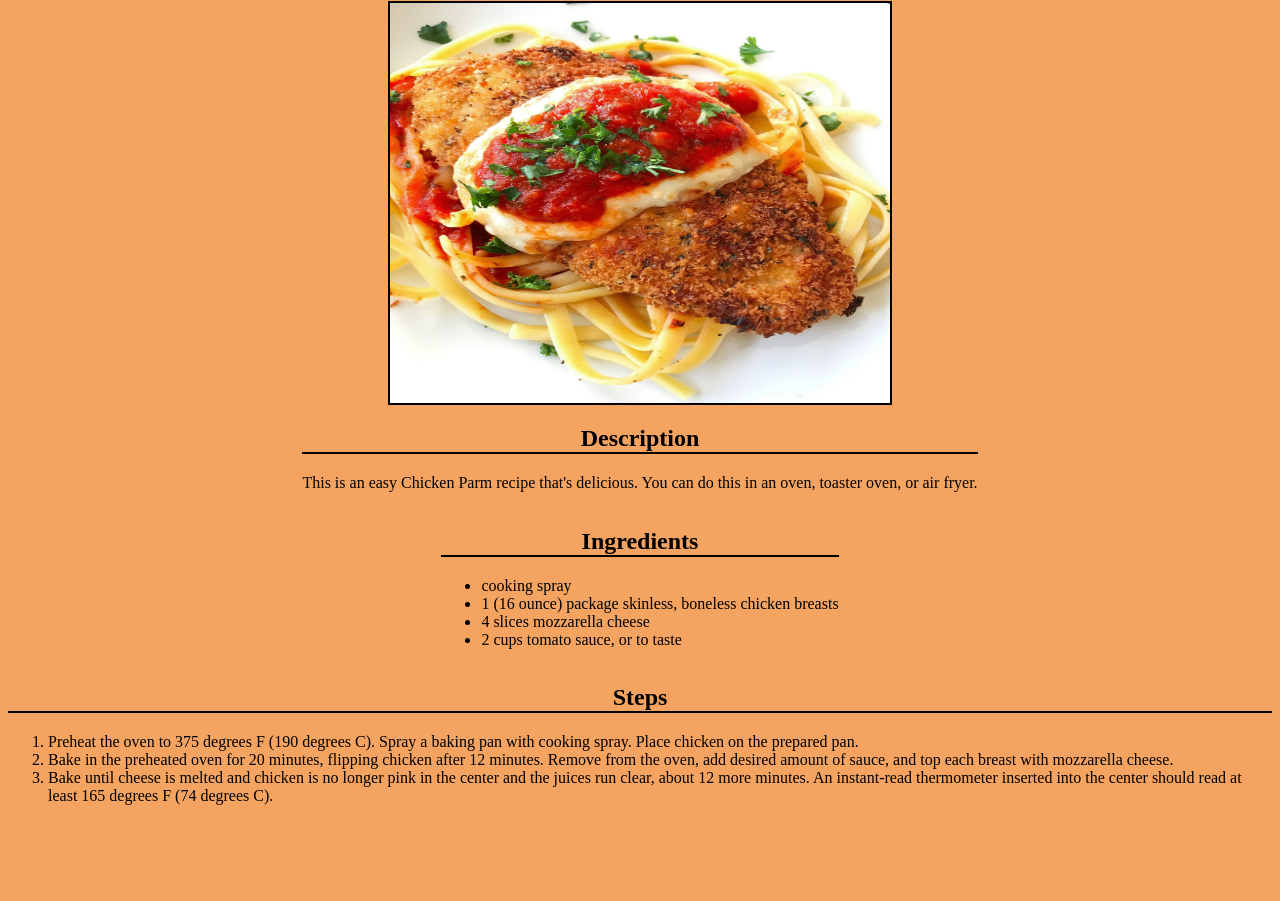
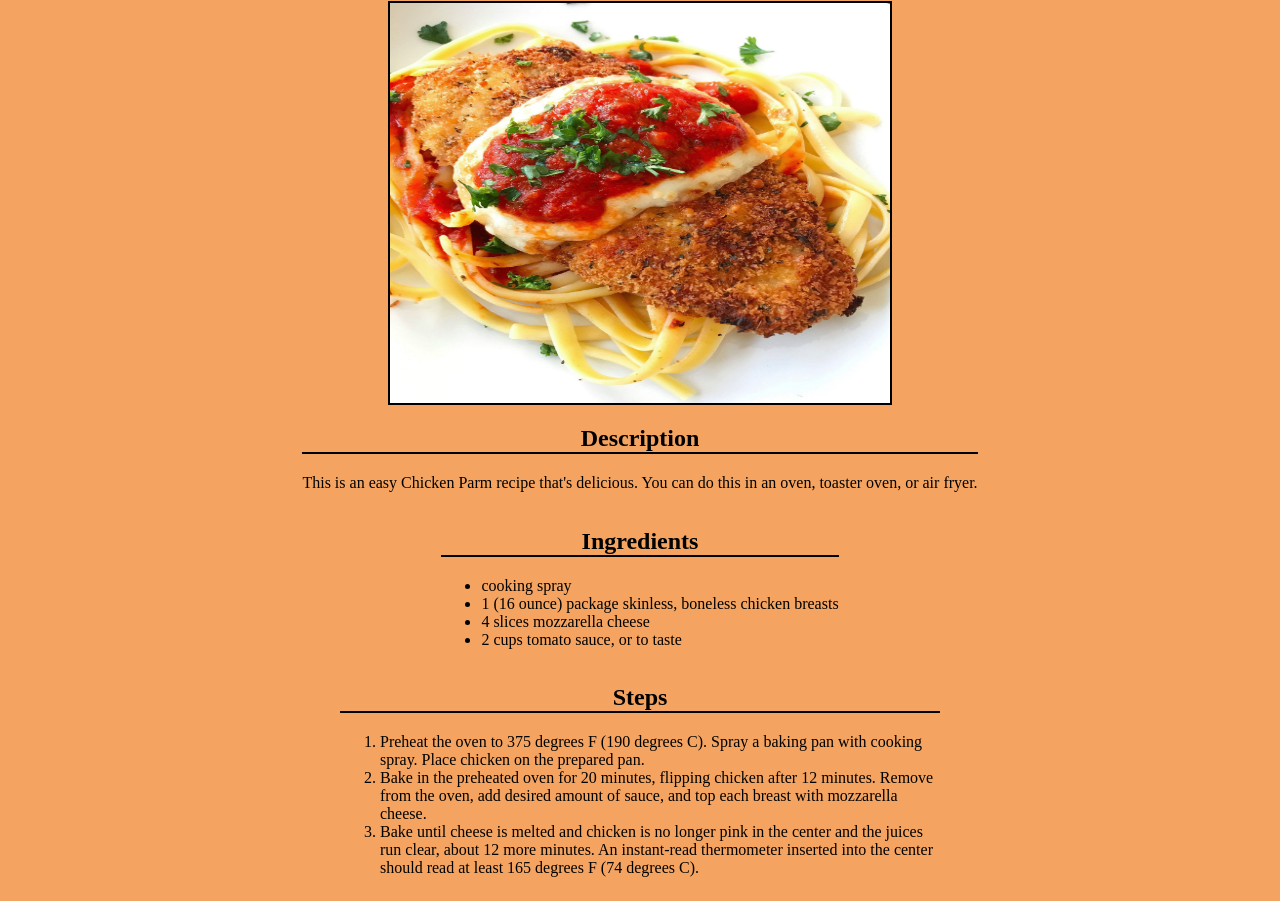
Before and after one commit to Sidbud/odin-recipe-project, a plain HTML site: page chickenparm.html in a window 1280 px wide. Shown: the part 87-988 px from the top of the page. Before the commit the page ends 916 px from the top, so only its background shows below. Drawn offline with Linux system fonts and the light colour scheme.

Commit message:
fixed steps width (fixed text run off)

```diff
--- a/chickenparm.html
+++ b/chickenparm.html
@@ -17,7 +17,7 @@
             <h2> Description</h2>
             <p> This is an easy Chicken Parm recipe that's delicious. You can do this in an oven, toaster oven, or air fryer.</p>
         </div>
-        <div class="Ingredients">
+        <div class="ingredients">
             <h2> Ingredients</h2>
             <ul>
                 <li> cooking spray</li>
@@ -26,7 +26,7 @@
                 <li> 2 cups tomato sauce, or to taste</li>
             </ul>
         </div>
-        <div class="Steps">
+        <div class="steps">
             <h2> Steps</h2>
             <ol>
                 <li> Preheat the oven to 375 degrees F (190 degrees C). Spray a baking pan with cooking spray. Place chicken on the prepared pan.</li>
--- a/css/chickenparm.css
+++ b/css/chickenparm.css
@@ -23,12 +23,12 @@ img {
 .container {
     display: flex;
     flex-direction: column;
-    justify-content: center;
     align-items: center;
-    position: relative;
 }
 
-
+.steps {
+    max-width: 600px;
+  }
 
 h2 {
     display: flex;
```
